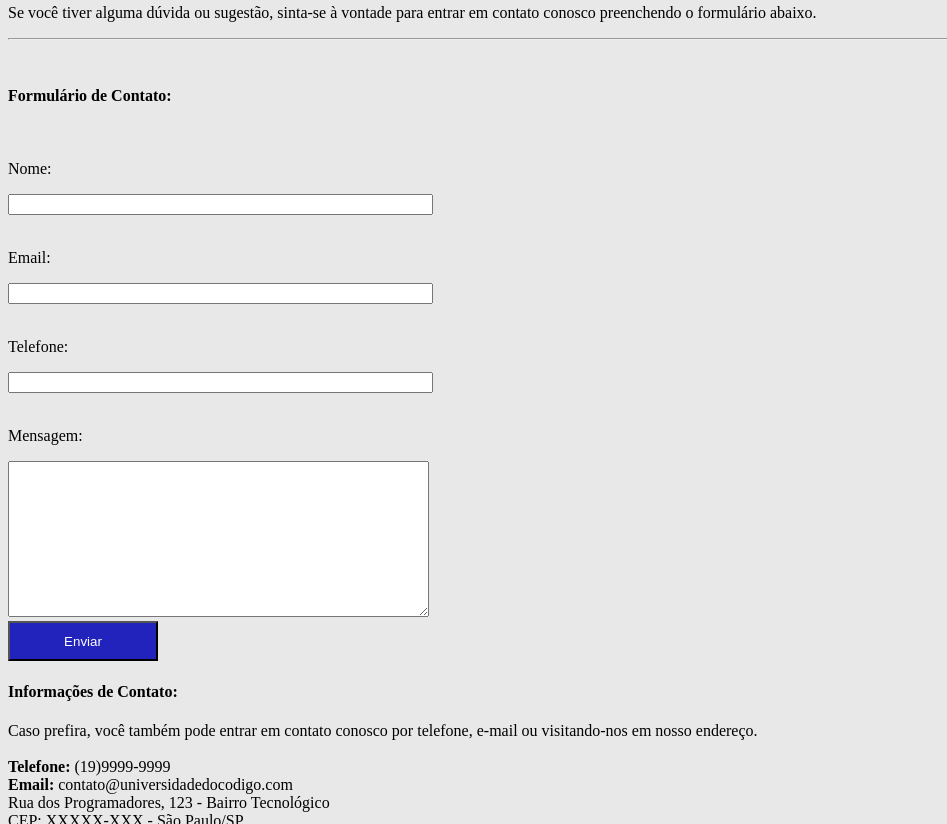
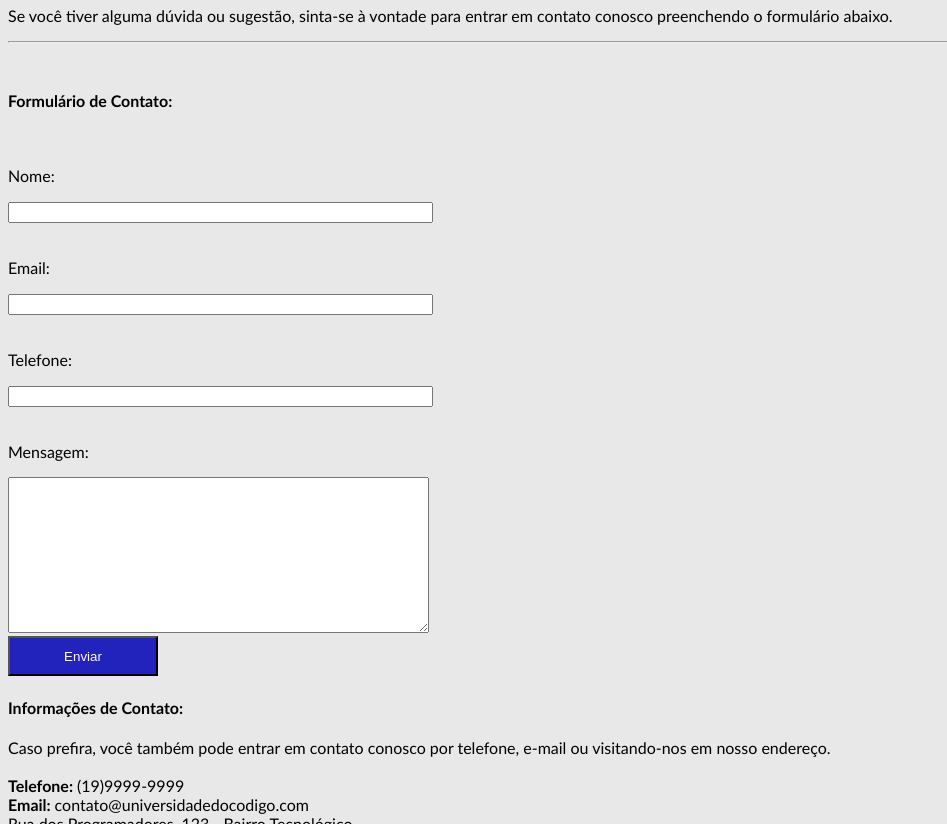
Before and after one commit to nicklaranjeira/site-baseado-no-figma-, a plain HTML site: page contatos.html in a window 1280 px wide. Shown: the part 186-1010 px from the top of the page, without its empty margins (0-947 px from the left). Drawn offline with Linux system fonts and the light colour scheme.

Commit message:
update letter "candara"

```diff
--- a/contatos.html
+++ b/contatos.html
@@ -7,7 +7,7 @@
     <style>
         body {
             background-color: #e8e8e8;
-            font-family: "Poppins";
+            font-family: "Candara";
         }
         a {
             text-decoration: none;
```
Also changed, not shown: index.html (+1 -1 lines), sobre.html (+1 -1 lines).
